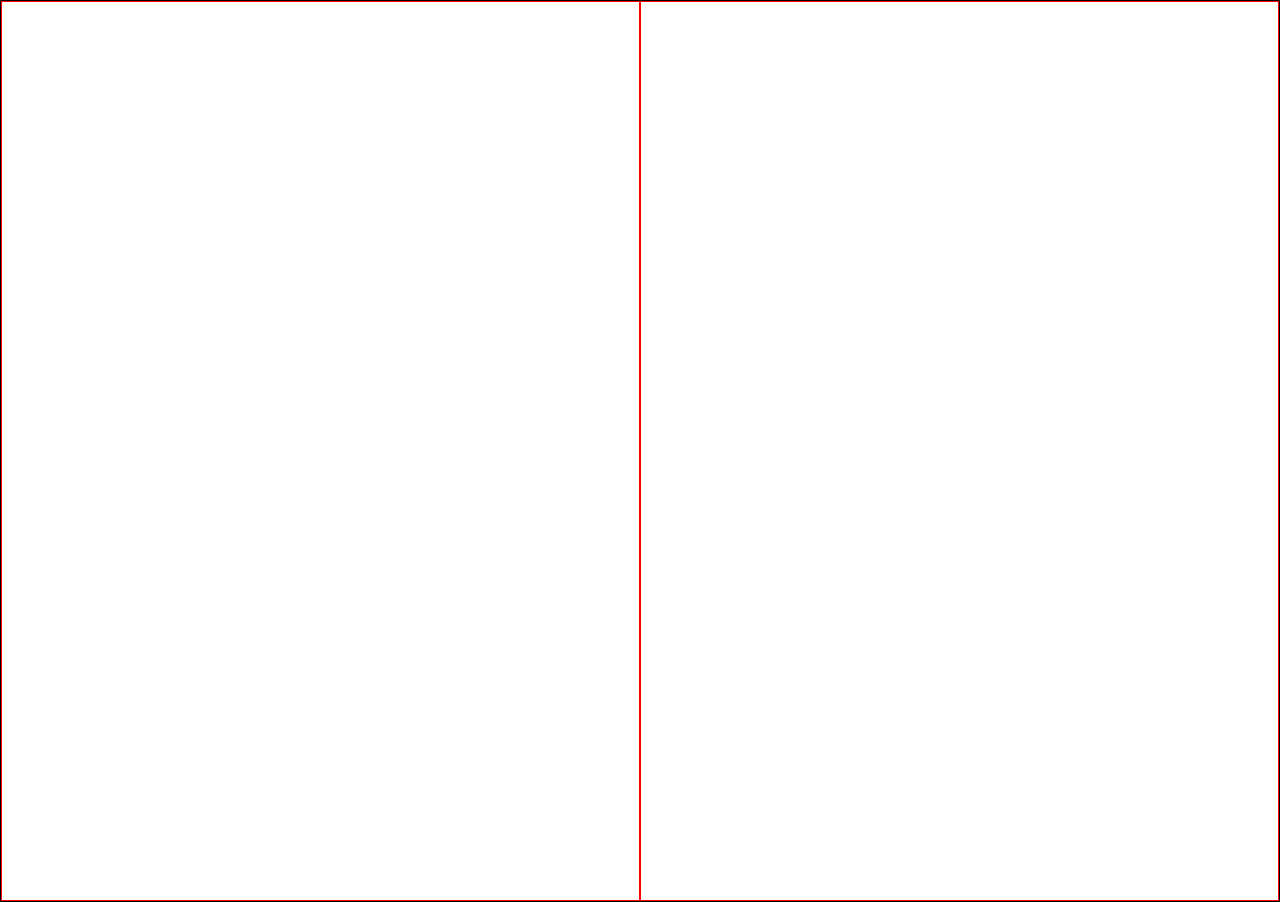
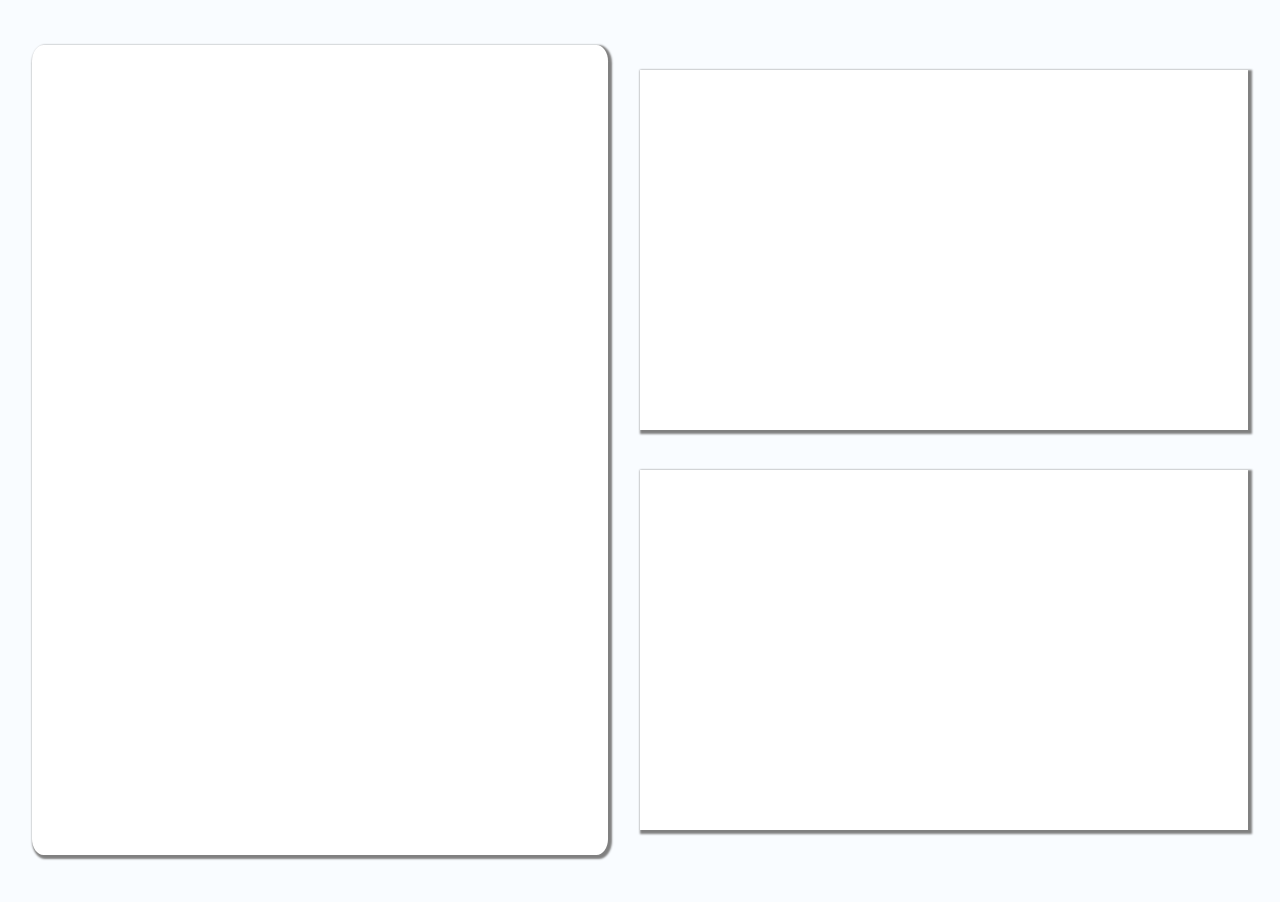
Before and after one commit to mook1212/todo-test, a React (Create React App) app: page /todo in a window 1280 px wide. Built offline with nearby package versions, Linux system fonts and the light colour scheme.

Commit message:
박스 레이아웃 설정

```diff
--- a/src/Route/todo.js
+++ b/src/Route/todo.js
@@ -13,6 +13,13 @@ function Todo() {
             <div className={cs("container1")}>
 
                 <div className={cs("todo")}>
+                    <div className={cs("todo-header")}>
+
+                    </div>
+
+                    <div className={cs("todo-main")}>
+
+                    </div>
 
                 </div>
 
--- a/src/Route/todo.module.css
+++ b/src/Route/todo.module.css
@@ -1,10 +1,52 @@
+body {
+    /* background-color: 233,243,242; */
+    background-color: rgba(240, 248, 255, 0.356)
+}
+
 .todo-container {
     height: 900px;
-    border: 1px solid black;
     display: flex;
     justify-content: center;
 }
-.container1,.container2 {
-    border: 1px solid red;
+
+.container1,
+.container2 {
     width: 50%;
+    display: flex;
+
 }
+
+.container1 {
+    justify-content: center;
+    align-items: center;
+}
+
+.container2 {
+    flex-direction: column;
+    justify-content: center;
+}
+
+.todo {
+    border-radius: 2%;
+    width: 90%;
+    height: 90%;
+    background-color: white;
+    box-shadow: 2px 2px 2px 2px grey;
+}
+
+.calendar {
+    width: 95%;
+    height: 40%;
+    margin: 20px 0px;
+    background-color: white;
+    box-shadow: 2px 2px 2px 2px grey;
+}
+
+.memo {
+    width: 95%;
+    height: 40%;
+    background-color: white;
+    box-shadow: 2px 2px 2px 2px grey;
+    margin: 20px 0px;
+
+}
```
